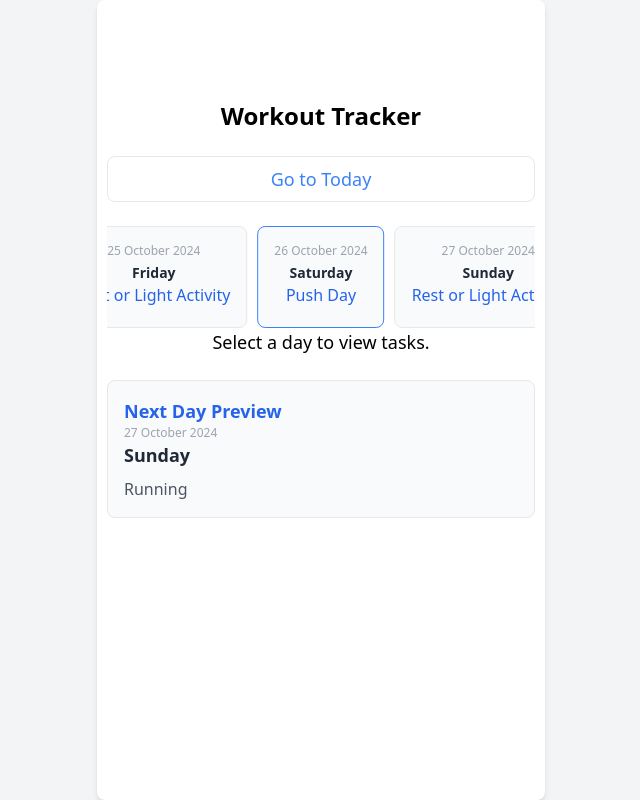
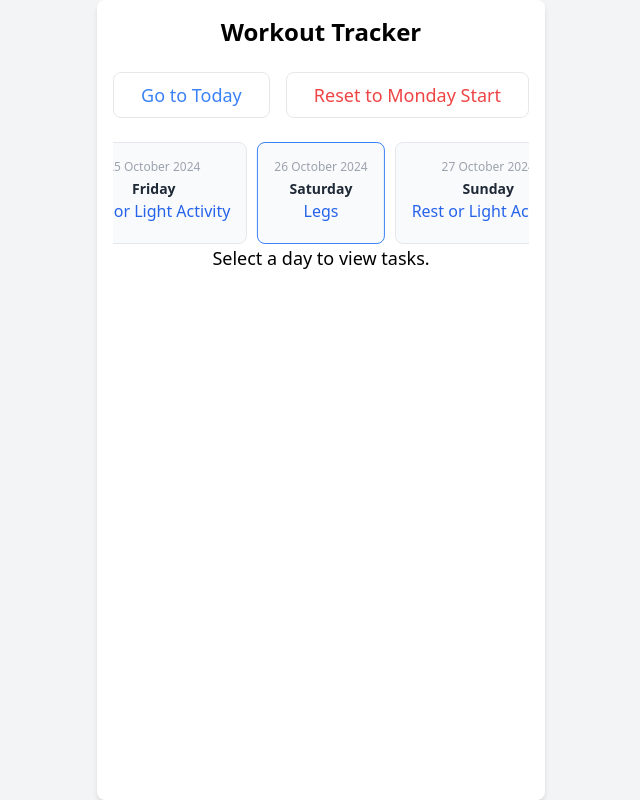
Before and after one commit to palloncino/workout-tracker, a React (Create React App) app: page / in a window 1280 px wide. Shown: the whole page, without its empty margins (319-959 px from the left). Built offline with nearby package versions, Linux system fonts and the light colour scheme.

Commit message:
progress

```diff
--- a/src/App.js
+++ b/src/App.js
@@ -7,8 +7,9 @@ import 'swiper/css';
 
 const timezone = 'Europe/Rome';
 const daysBeforeAndAfter = 7;
-const workoutPlan = [
-  { label: "Push Day", tasks: ["Dips", "Push-ups", "Shoulder Press", "Running"] },
+
+const baseWorkoutPlan = [
+  { label: "Upper Body Push", tasks: ["Dips", "Push-ups", "Shoulder Press", "Running"] },
   { label: "Rest or Light Activity", tasks: ["Running"] },
   { label: "Legs", tasks: ["Bouncing Squats", "Running"] },
   { label: "Rest or Light Activity", tasks: ["Running"] },
@@ -21,41 +22,63 @@ function App() {
   const today = toZonedTime(new Date(), timezone);
   const currentDayIndex = daysBeforeAndAfter;
 
-  const getPlanForOffset = (offset) => {
-    const normalizedIndex = ((offset % workoutPlan.length) + workoutPlan.length) % workoutPlan.length;
-    return workoutPlan[normalizedIndex];
+  // Calculate offset to set Monday as "Upper Body Push"
+  const calculateMondayOffset = () => {
+    const todayIndex = today.getDay();
+    return (1 - todayIndex + 7) % 7;
   };
 
+  const getAdjustedWorkoutPlan = () => {
+    const offset = calculateMondayOffset();
+    return [
+      ...baseWorkoutPlan.slice(offset),
+      ...baseWorkoutPlan.slice(0, offset),
+    ];
+  };
+
+  // Initialize tasks with local storage data or create a new state for 14 days
   const initializeTasksState = () => {
     const savedTasks = JSON.parse(localStorage.getItem('tasksState')) || {};
+    const adjustedWorkoutPlan = getAdjustedWorkoutPlan();
     const initializedTasks = {};
+
     for (let i = -daysBeforeAndAfter; i <= daysBeforeAndAfter; i++) {
       const dateKey = format(addDays(today, i), 'yyyy-MM-dd');
-      initializedTasks[dateKey] = savedTasks[dateKey] || getPlanForOffset(i).tasks.map(() => ({
+      const planIndex = (i + adjustedWorkoutPlan.length) % adjustedWorkoutPlan.length;
+      initializedTasks[dateKey] = savedTasks[dateKey] || adjustedWorkoutPlan[planIndex].tasks.map(() => ({
         isComplete: false,
         isSkipped: false,
       }));
     }
+
     return initializedTasks;
   };
 
+  const [workoutPlan, setWorkoutPlan] = useState(getAdjustedWorkoutPlan);
+  const [tasksState, setTasksState] = useState(initializeTasksState);
   const [selectedDayIndex, setSelectedDayIndex] = useState(currentDayIndex);
   const swiperInstance = useRef(null);
-  const [tasksState, setTasksState] = useState(initializeTasksState);
 
   useEffect(() => {
     localStorage.setItem('tasksState', JSON.stringify(tasksState));
   }, [tasksState]);
 
+  const resetWorkoutPlan = () => {
+    const newWorkoutPlan = getAdjustedWorkoutPlan();
+    setWorkoutPlan(newWorkoutPlan);
+    setTasksState(initializeTasksState());
+    if (navigator.vibrate) navigator.vibrate(50);
+  };
+
   const toggleTaskCompletion = (dayKey, taskIndex) => {
-    if (navigator.vibrate) navigator.vibrate(30); // Trigger vibration on click
+    if (navigator.vibrate) navigator.vibrate(30);
     const updatedTasks = { ...tasksState };
     updatedTasks[dayKey][taskIndex].isComplete = !updatedTasks[dayKey][taskIndex].isComplete;
     setTasksState(updatedTasks);
   };
 
   const toggleSkipTask = (dayKey, taskIndex) => {
-    if (navigator.vibrate) navigator.vibrate(30); // Trigger vibration on skip
+    if (navigator.vibrate) navigator.vibrate(30);
     const updatedTasks = { ...tasksState };
     updatedTasks[dayKey][taskIndex].isSkipped = !updatedTasks[dayKey][taskIndex].isSkipped;
     setTasksState(updatedTasks);
@@ -65,22 +88,27 @@ function App() {
     if (swiperInstance.current) {
       swiperInstance.current.slideTo(currentDayIndex, 300);
       setSelectedDayIndex(currentDayIndex);
-      if (navigator.vibrate) navigator.vibrate(50); // Vibration on swipe
+      if (navigator.vibrate) navigator.vibrate(50);
     }
   };
 
   return (
     <Router>
       <div className="App h-screen w-screen fixed flex items-center justify-center bg-gray-100 overflow-hidden">
-        <div className="w-full max-w-md p-4 bg-white shadow-md rounded-lg h-full overflow-y-auto" style={{padding: '100px 10px 200px 10px'}}>
+        <div className="w-full max-w-md p-4 bg-white shadow-md rounded-lg h-full overflow-y-auto">
           <h1 className="text-2xl font-semibold text-center mb-6">Workout Tracker</h1>
 
-          {/* Go to Current Day Button */}
-          <button onClick={goToCurrentDay} className="text-blue-500 text-lg mb-6 w-full py-2 border rounded-lg">
-            Go to Today
-          </button>
+          {/* Buttons */}
+          <div className="flex space-x-4 mb-6">
+            <button onClick={goToCurrentDay} className="flex-grow text-blue-500 text-lg py-2 border rounded-lg">
+              Go to Today
+            </button>
+            <button onClick={resetWorkoutPlan} className="flex-grow text-red-500 text-lg py-2 border rounded-lg">
+              Reset to Monday Start
+            </button>
+          </div>
 
-          {/* Swiper Carousel for Days */}
+          {/* Swiper Carousel */}
           <Swiper
             spaceBetween={10}
             slidesPerView="auto"
@@ -88,7 +116,7 @@ function App() {
             initialSlide={currentDayIndex}
             onSlideChange={(swiper) => {
               setSelectedDayIndex(swiper.activeIndex);
-              if (navigator.vibrate) navigator.vibrate(30); // Vibration on slide change
+              if (navigator.vibrate) navigator.vibrate(30);
             }}
             onSwiper={(swiper) => (swiperInstance.current = swiper)}
           >
@@ -98,7 +126,7 @@ function App() {
               const dateKey = format(date, 'yyyy-MM-dd');
               const dayName = format(date, 'EEEE');
               const formattedDate = format(date, 'dd MMMM yyyy');
-              const plan = getPlanForOffset(offset);
+              const plan = workoutPlan[(offset + workoutPlan.length) % workoutPlan.length];
 
               return (
                 <SwiperSlide key={dateKey} style={{ width: 'auto' }}>
@@ -118,12 +146,13 @@ function App() {
             })}
           </Swiper>
 
+          {/* Routes and Day View */}
           <Routes>
             <Route path="/" element={<Home />} />
             {[...Array(2 * daysBeforeAndAfter + 1)].map((_, offsetIndex) => {
               const offset = offsetIndex - daysBeforeAndAfter;
               const dateKey = format(addDays(today, offset), 'yyyy-MM-dd');
-              const plan = getPlanForOffset(offset);
+              const plan = workoutPlan[(offset + workoutPlan.length) % workoutPlan.length];
               return (
                 <Route
                   key={dateKey}
@@ -142,24 +171,6 @@ function App() {
               );
             })}
           </Routes>
-
-          {/* Next Day Preview */}
-          {selectedDayIndex < 2 * daysBeforeAndAfter && (
-            <div className="mt-6 p-4 border rounded-lg bg-gray-50">
-              <h3 className="text-lg font-semibold text-blue-600">Next Day Preview</h3>
-              <p className="text-xs text-gray-400">
-                {format(addDays(today, selectedDayIndex - daysBeforeAndAfter + 1), 'dd MMMM yyyy')}
-              </p>
-              <p className="text-lg font-bold text-gray-800">
-                {format(addDays(today, selectedDayIndex - daysBeforeAndAfter + 1), 'EEEE')}
-              </p>
-              <ul className="text-base text-gray-600 mt-2 space-y-1">
-                {getPlanForOffset(selectedDayIndex - daysBeforeAndAfter + 1).tasks.map((task, i) => (
-                  <li key={i}>{task}</li>
-                ))}
-              </ul>
-            </div>
-          )}
         </div>
       </div>
     </Router>
```
